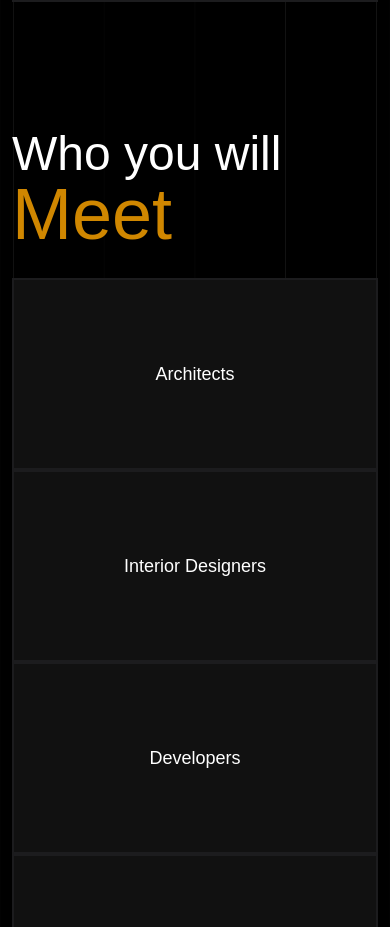
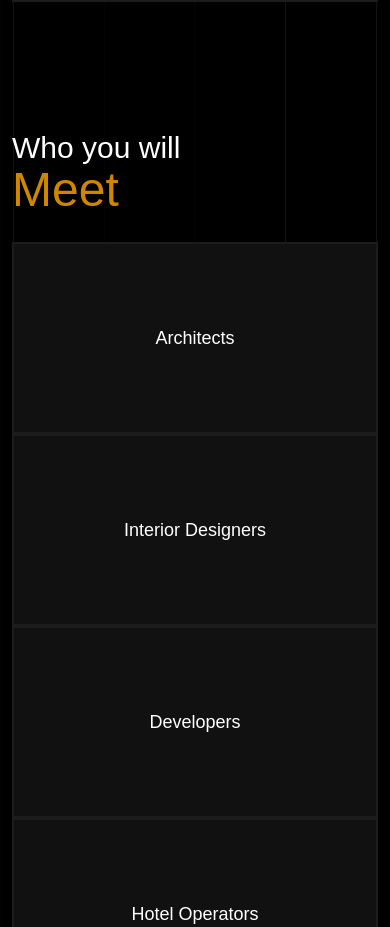
Before and after one commit to Sasmita-Netsquare/18th-REDS, a React (Vite) app: page / in a window 390 px wide. Shown: the part 2251-3178 px from the top of the page. Built offline with nearby package versions, Linux system fonts and the light colour scheme; a web font is replaced by a local one.

Commit message:
Made Meet section title style change for mobile responsive

```diff
--- a/src/components/home/MeetSection.tsx
+++ b/src/components/home/MeetSection.tsx
@@ -19,8 +19,8 @@ const MeetGrid = () => {
     <div className="main-container flex items-center justify-center py-16">
       <div className=" w-full flex flex-col gap-7">
         <div className="w-full" ref={headRef}>
-          <p className="text-5xl">Who you will</p>
-          <p className="text-yellow-600 text-7xl">Meet</p>
+          <p className="lg:text-5xl md:text-5xl text-3xl">Who you will</p>
+          <p className="text-yellow-600 lg:text-8xl md:text-6xl text-5xl">Meet</p>
         </div>
 
         <div className="grid grid-cols-1 sm:grid-cols-2 md:grid-cols-4 lg:w-9/12">
```
